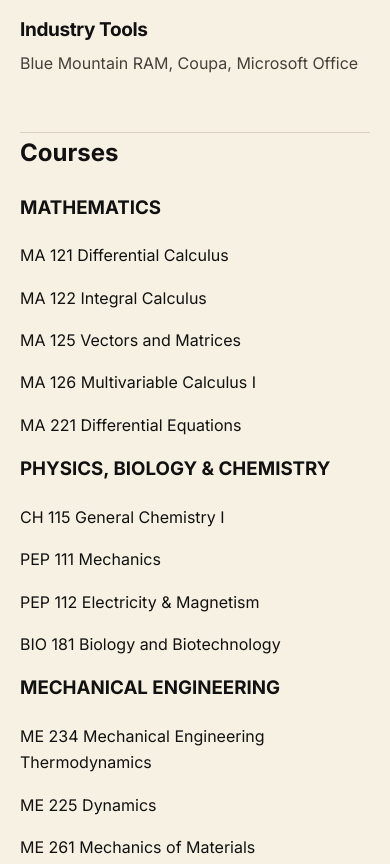
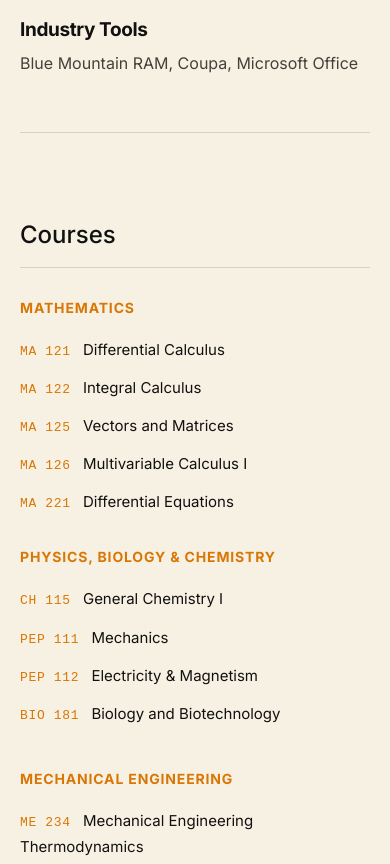
Before and after one commit to jonkezino11/portfolio, a plain HTML site: page index.html in a window 390 px wide. Shown: the part 4900-5764 px from the top of the page. Drawn offline with Linux system fonts and the light colour scheme.

Commit message:
Update styles.css

```diff
--- a/styles.css
+++ b/styles.css
@@ -328,6 +328,65 @@ h1{
 
 .footer p{margin-bottom:4px}
 
+/* ===== Courses ===== */
+
+.courses-section {
+  padding: 82px 0;
+  border-bottom: 1px solid var(--line);
+}
+
+.courses-title {
+  margin: 0 0 28px;
+  padding-bottom: 12px;
+
+  font-size: 24px;
+  font-weight: 500;
+
+  color: var(--text);
+
+  border-bottom: 1px solid var(--line);
+}
+
+.courses-grid {
+  display: grid;
+  grid-template-columns: repeat(3, 1fr);
+  gap: 55px;
+}
+
+.course-group {
+  margin-bottom: 30px;
+}
+
+.course-group h3 {
+  margin: 0 0 18px;
+
+  font-size: 14px;
+  font-weight: 700;
+  letter-spacing: 0.06em;
+
+  color: var(--accent);
+}
+
+.course-group p {
+  margin: 0 0 12px;
+
+  font-size: 15px;
+  line-height: 1.7;
+
+  color: var(--text);
+}
+
+.course-code {
+  display: inline;
+  margin-right: 8px;
+
+  font-family: "Courier New", monospace;
+  font-size: 13px;
+  letter-spacing: 0.05em;
+
+  color: var(--accent);
+}
+
 /* Responsive */
 @media(max-width:840px){
   .hero-grid{
@@ -347,7 +406,14 @@ h1{
     padding:18px 0
   }
 
-  .nav{gap:14px}
+  .nav{gap:14px
+  }
+
+  .courses-grid {
+  grid-template-columns: 1fr;
+  gap: 10px;
+}
+}
 
   .hero,.project-hero{
     padding:68px 0
```
